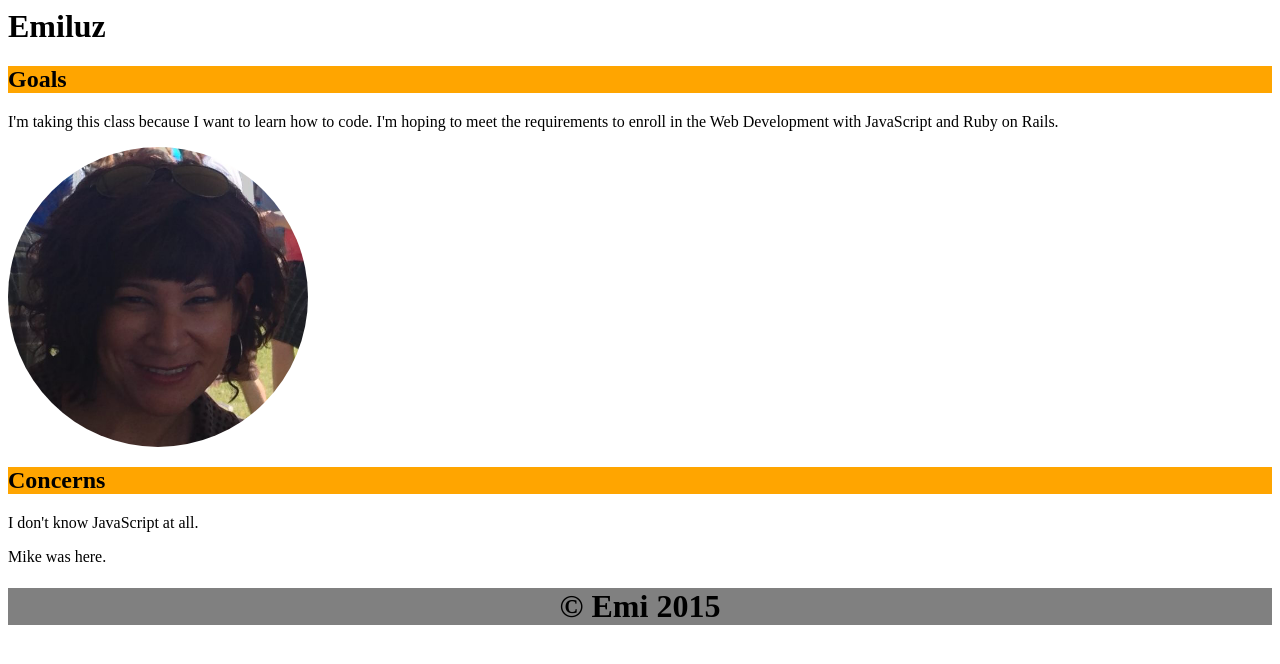
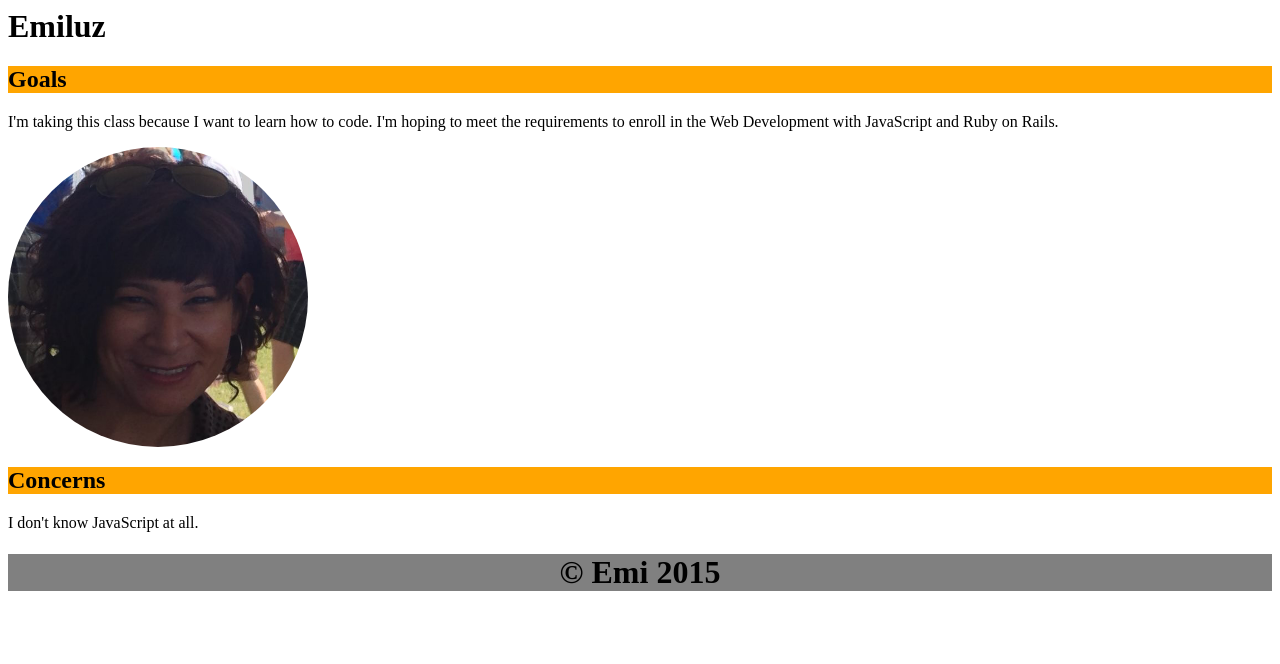
Before and after one commit to emiluz/PCS, a plain HTML site: page index.html in a window 1280 px wide. Drawn offline with Linux system fonts and the light colour scheme.

Commit message:
deleted Mike's comments

```diff
--- a/index.html
+++ b/index.html
@@ -17,7 +17,6 @@
 	<div id="Part1">
 		<h2>Concerns</h2></div>
 		<p>I don't know JavaScript at all.</p>
-		<p>Mike was here.</p>
 <footer>
 	<div id="Part2">
 	<h1>&copy; Emi 2015</h1></div>
```
